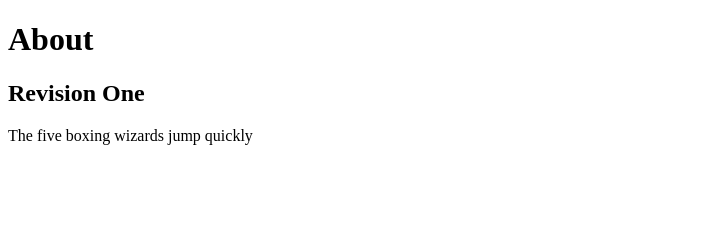
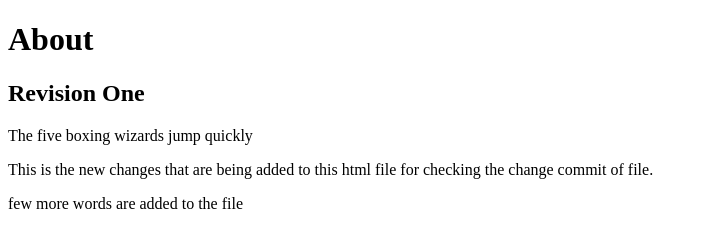
Before and after one commit to anupinders/PracticeRepo, a plain HTML site: page about.html in a window 1280 px wide. Shown: the whole page, without its empty margins (0-708 px from the left). Drawn offline with Linux system fonts and the light colour scheme.

Commit message:
Few changes are done to about.html

```diff
--- a/about.html
+++ b/about.html
@@ -9,6 +9,8 @@
   <h1>About</h1>
   <h2>Revision One</h2>
   <p>The five boxing wizards jump quickly</p>
+    <p>This is the new changes that are being added to this html file for checking the change commit of file.</p>
+    <p>few more words are added to the file</p>
 
 </body>
 </html>
```
